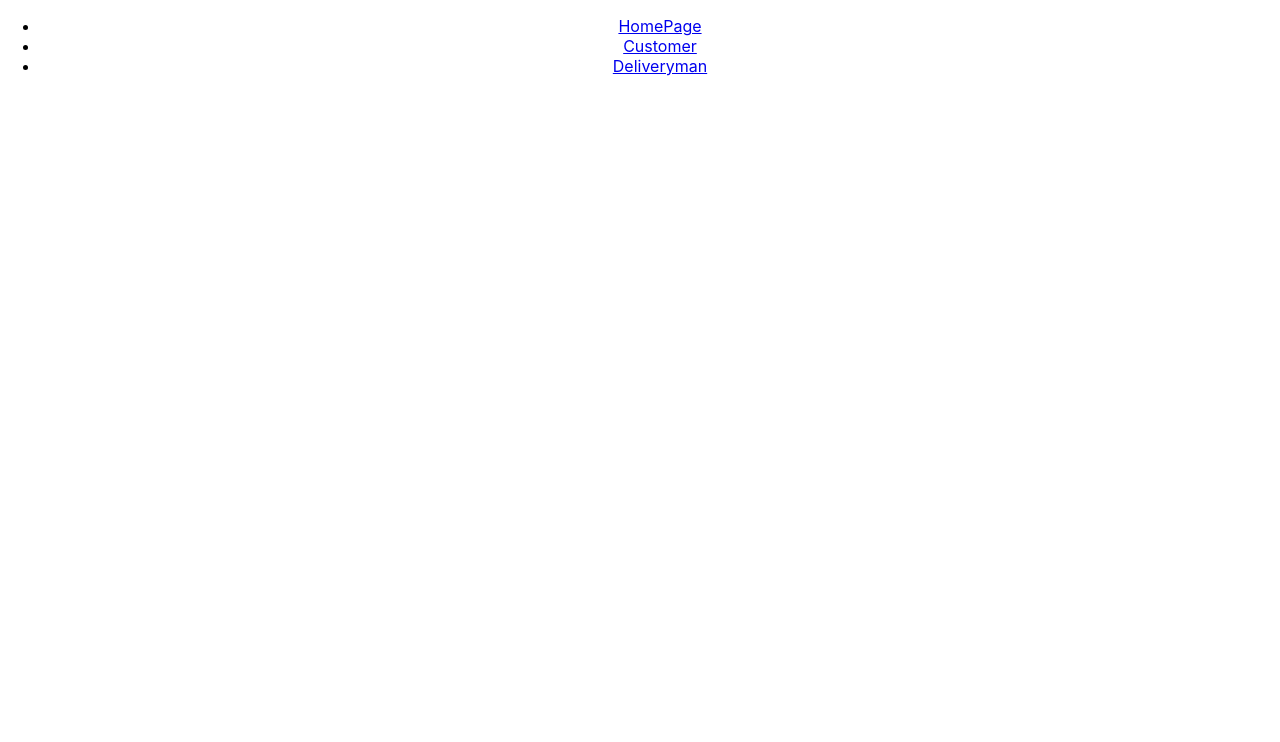
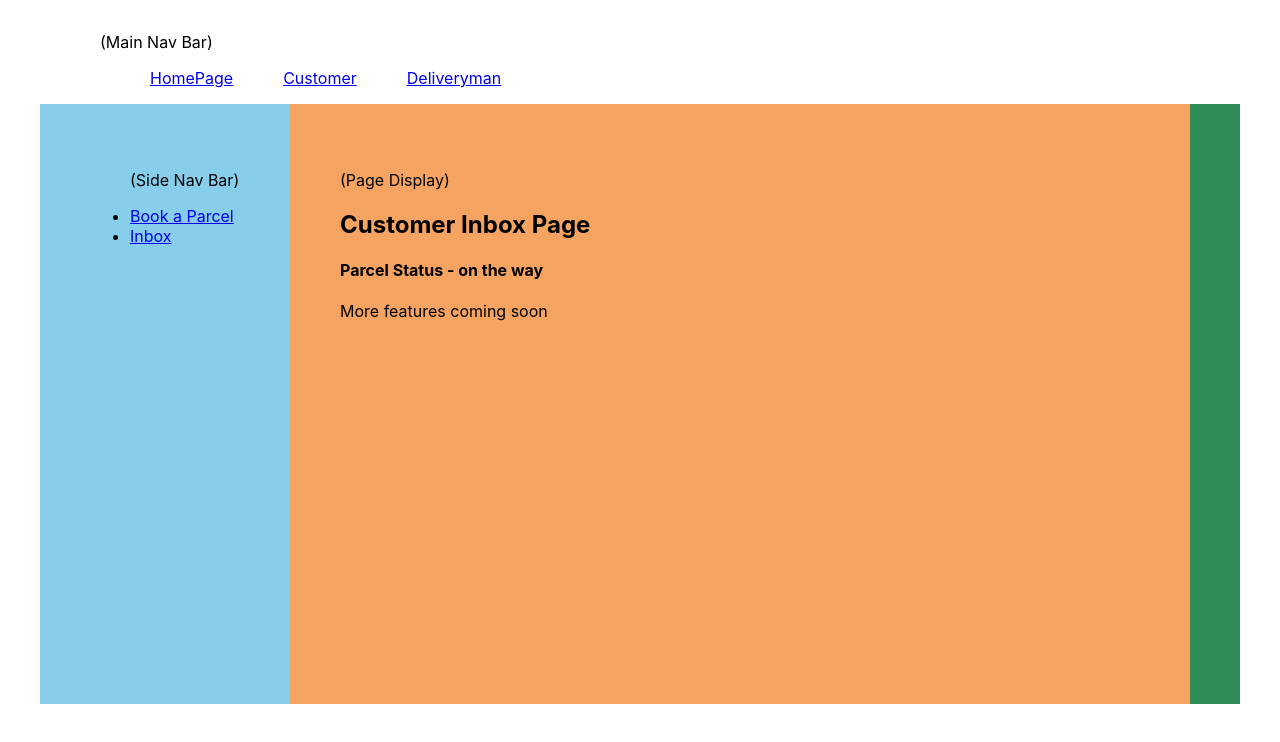
Before and after one commit to wuzhixiang88/Easy_Parcel_Clone, a React (Create React App) app in the folder client/: page /customerinbox in a window 1280 px wide. Shown: the top 742 px of the page. Built offline with nearby package versions, Linux system fonts and the light colour scheme.

Commit message:
Added Nav Sidebar, Customer Inbox & adjusted layout

```diff
--- a/client/src/App.css
+++ b/client/src/App.css
@@ -1,5 +1,5 @@
 .App {
-  text-align: center;
+  text-align: left;
 }
 
 .App-logo {
@@ -46,8 +46,43 @@
 
 #quote {
   background-color: greenyellow;
+  text-align: center;
 }
 
 #bookingdetails {
   background-color: lightcoral;
+  text-align: center;
 }
+
+.nav-main {
+  text-align: left;
+  display: inline-block;
+  padding-left: 50px;
+}
+
+#main-wrapper {
+  text-align: left;
+  margin: auto;
+  width: 1200px;
+  height: 600px;
+  background-color: seagreen;
+}
+
+#sidebar-wrapper {
+  padding: 50px;
+  vertical-align: text-top;
+
+  display: inline-block;
+  width: 150px;
+  height: 500px;
+  background-color: skyblue;
+}
+
+#page-wrapper {
+  padding: 50px;
+  vertical-align: text-top;
+  display: inline-block;
+  width: 800px;
+  height: 500px;
+  background-color: sandybrown;
+}
--- a/client/src/App.js
+++ b/client/src/App.js
@@ -1,16 +1,26 @@
 import "./App.css";
 import { Route, Switch } from "react-router";
 import Navbar from "./components/Navbar.jsx";
+import NavSidebar from "./components/NavSidebar.jsx";
 import HomePage from "./pages/HomePage";
 import LoginPage from "./pages/LoginPage";
 import RegisterPage from "./pages/RegisterPage";
 import CustomerPage from "./pages/CustomerPage";
+import CustomerInboxPage from "./pages/CustomerInboxPage.jsx";
 import DeliverymanPage from "./pages/DeliverymanPage";
 
 function App() {
   return (
     <div className="App">
+      <div id="main-nav-bar">
         <Navbar />
+      </div>
+      <div id="main-wrapper">
+        <div id="sidebar-wrapper">
+          <NavSidebar />
+        </div>
+        <div id="page-wrapper">
+          <p>(Page Display)</p>
           <Switch>
             <Route exact path="/">
               <HomePage />
@@ -24,11 +34,16 @@ function App() {
             <Route path="/customer">
               <CustomerPage />
             </Route>
+            <Route path="/customerinbox">
+              <CustomerInboxPage />
+            </Route>
             <Route path="/deliveryman">
               <DeliverymanPage />
             </Route>
           </Switch>
         </div>
+      </div>
+    </div>
   );
 }
 
--- /dev/null
+++ b/client/src/components/NavSidebar.jsx
@@ -0,0 +1,18 @@
+import React from "react";
+import { Link } from "react-router-dom";
+
+const NavSidebar = () => {
+  return (
+    <ul>
+      <p>(Side Nav Bar)</p>
+      <li>
+        <Link to="/customer">Book a Parcel</Link>
+      </li>
+      <li>
+        <Link to="/customerinbox">Inbox</Link>
+      </li>
+    </ul>
+  );
+};
+
+export default NavSidebar;
--- a/client/src/components/Navbar.jsx
+++ b/client/src/components/Navbar.jsx
@@ -3,17 +3,20 @@ import { Link } from "react-router-dom";
 
 const Navbar = () => {
   return (
-    <ul>
-      <li>
+    <div class="nav-main">
+      <ul class="nav-main">
+        <p>(Main Nav Bar)</p>
+        <li class="nav-main">
           <Link to="/">HomePage</Link>
         </li>
-      <li>
+        <li class="nav-main">
           <Link to="/customer">Customer</Link>
         </li>
-      <li>
+        <li class="nav-main">
           <Link to="/deliveryman">Deliveryman</Link>
         </li>
       </ul>
+    </div>
   );
 };
 
--- /dev/null
+++ b/client/src/pages/CustomerInboxPage.jsx
@@ -0,0 +1,13 @@
+import React, { useState } from "react";
+
+const CustomerInboxPage = () => {
+  return (
+    <div>
+      <h2>Customer Inbox Page</h2>
+      <h4>Parcel Status - on the way</h4>
+      <p>More features coming soon</p>
+    </div>
+  );
+};
+
+export default CustomerInboxPage;
```
Lines whose indentation alone changed are shown as unchanged.
